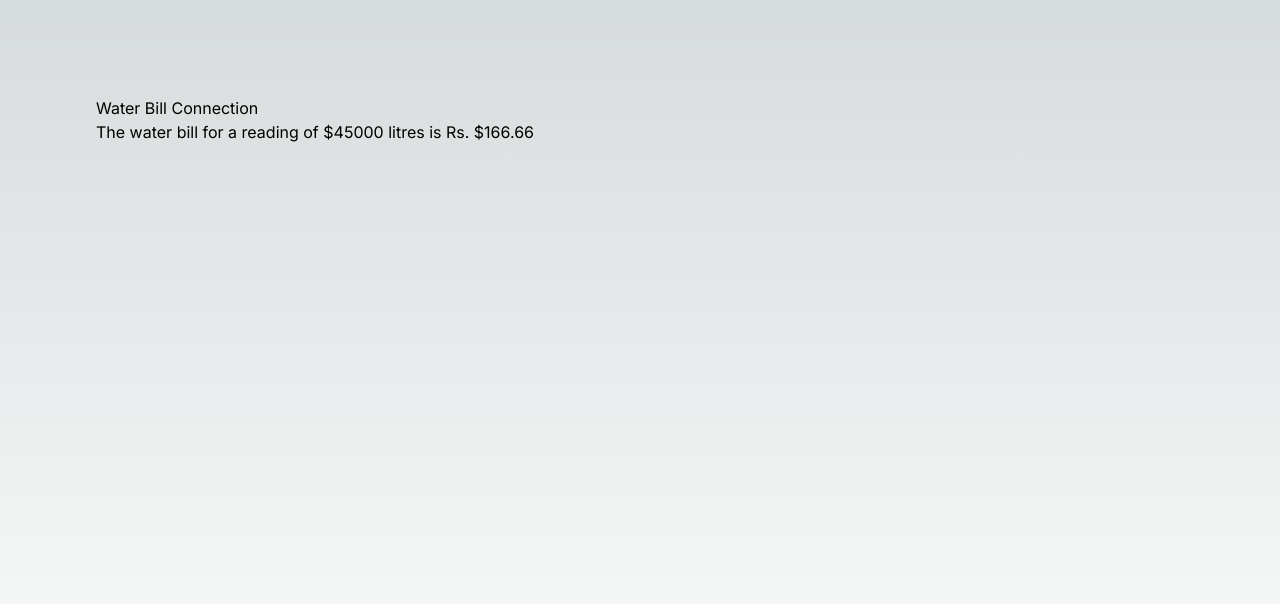
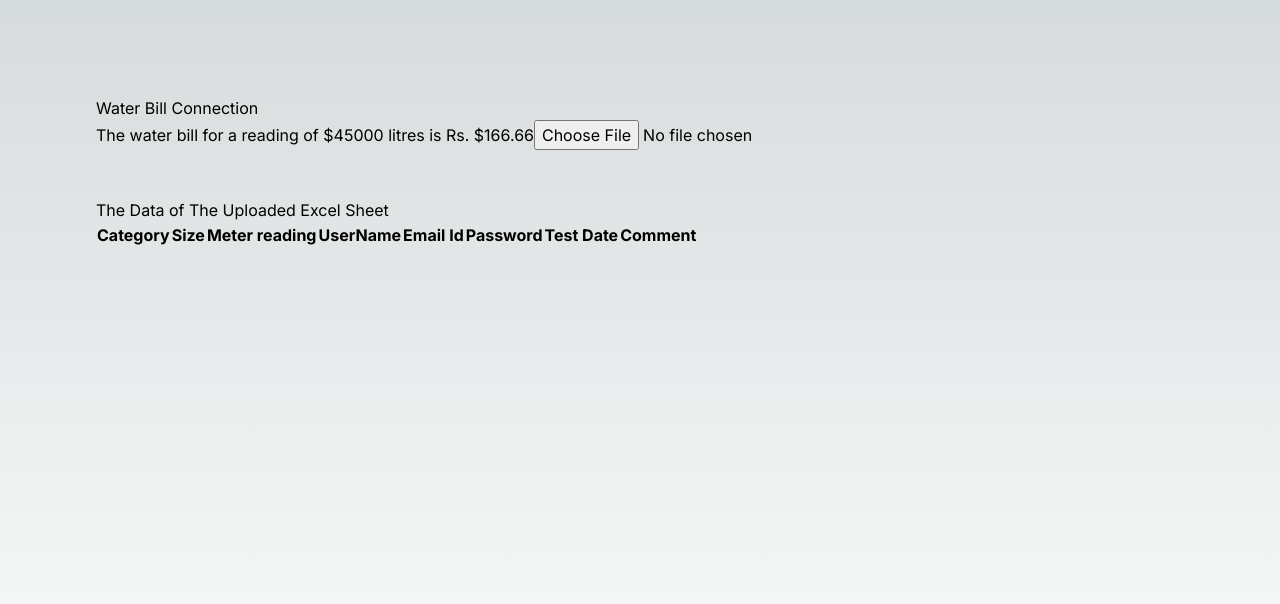
Before and after one commit to bhoomiagrawal/water-bill-engine, a Next.js app: page /bill in a window 1280 px wide. Shown: the top 604 px of the page. Built offline with nearby package versions, Linux system fonts and the light colour scheme.

Commit message:
feat:read xlsx file

```diff
--- a/package.json
+++ b/package.json
@@ -9,9 +9,11 @@
     "lint": "next lint"
   },
   "dependencies": {
+    "next": "14.2.5",
     "react": "^18",
+    "react-bootstrap": "^2.10.4",
     "react-dom": "^18",
-    "next": "14.2.5"
+    "xlsx": "^0.18.5"
   },
   "devDependencies": {
     "postcss": "^8",
--- a/src/app/bill/page.js
+++ b/src/app/bill/page.js
@@ -1,16 +1,115 @@
+'use client';
 import { calculateWaterBill } from "@/components/calc";
 import { slabs } from "@/components/slabs";
+import * as XLSX from "xlsx";
+import { useState } from "react";
+import Table from 'react-bootstrap/Table';
+// import 'bootstrap/dist/css/bootstrap.min.css';
+import { Col, Form, Row } from 'react-bootstrap';
 // Example usage:
 let reading = 45000;
 let waterBill = calculateWaterBill(reading, slabs);
 console.log(`The water bill for a reading of ${reading} litres is Rs. ${waterBill.toFixed(2)}`);
 
 export default function Bill() {
+    const [items, setItems] = useState([]);
+    const [allReadings, setAllReadings] = useState([]);
+
+    // console.log("item",items)
+    const readExcel = (file) => {
+        console.log(file, "fileeeeeeeeeeeeeeeeeeeee")
+        const promise = new Promise((resolve, reject) => {
+            const fileReader = new FileReader();
+            console.log(fileReader, "fileReaderfileReader")
+            fileReader.readAsArrayBuffer(file);
+            fileReader.onload = (e) => {
+                const bufferArray = e.target.result;
+                const wb = XLSX.read(bufferArray, {
+                    type: "buffer"
+                });
+                console.log("dattttttttaaaaaaaaaaa", wb)
+                const wsname = wb.SheetNames[0];
+                const ws = wb.Sheets[wsname];
+                console.log("dattttttttaaaaaaaaaaa wsname wsname", wsname)
+                console.log("ws111111111111111111111111111111111111111111111111111", ws)
+                console.log(XLSX.utils.sheet_to_json, "{XLSX.utils.sheet_to_jsonXLSX.utils.sheet_to_json");
+                const data = XLSX.utils.sheet_to_json(ws);
+                console.log(data);
+                resolve(data);
+            };
+            fileReader.onerror = (error) => {
+                reject(error);
+            };
+        });
+        promise.then((d) => {
+            setItems(d);
+        });
+    };
     return (
         <main className=" min-h-screen  p-24">
             <h2>Water Bill Connection</h2>
             <div>
                 The water bill for a reading of ${reading} litres is Rs. ${waterBill.toFixed(2)}
+                {/* <form onSubmit={onSubmit}> */}
+                <input
+                    type="file"
+                    name="file"
+                    onChange={(e) => {
+                        const file = e.target.files[0];
+                        readExcel(file);
+                    }}
+                />
+                {/* <input type="submit" value="Upload" /> */}
+                {/* </form> */}
+                <br></br>
+                <br></br>
+                <br></br>
+
+                <Row>
+                    <Col lg={12}>
+                        <h3>The Data of The Uploaded Excel Sheet</h3>
+                        <Table>
+                            <thead>
+                                <tr>
+                                    <th>Category</th>
+                                    <th>Size</th>
+                                    <th>Meter reading</th>
+                                    <th>UserName</th>
+                                    <th>Email Id</th>
+                                    <th>Password</th>
+                                    <th>Test Date</th>
+                                    <th>Comment</th>
+                                </tr>
+                            </thead>
+                            <tbody>
+                                {items.map((datas, index) =>
+// console.log(allReadings,"datadsssssssssssssss",datas)
+// console.log(allReadings,"datadsssssssssssssss",typeof(datas['Meter reading']),datas['Meter reading'])
+// console.log(allReadings,"datadsssssssssssssss",typeof(datas?.__EMPTY_1),datas?.__EMPTY_1)
+// console.log("datadsssssssssssssss",typeof(datas?.Category), datas?.Category?.toLowerCase())
+
+                                    <tr key={index}>
+
+                                        <td>{datas?.Category?.toLowerCase()}</td>
+                                        <td>{datas?.Size}</td>
+                                        <td>{datas['Meter reading']}</td>
+                                        <td>{datas.__EMPTY_1}</td>
+                                        <td>{datas.__EMPTY_2}</td>
+                                        <td>{datas.__EMPTY_3}</td>
+                                        <td>{datas.__EMPTY_4}</td>
+                                        <td>{datas.__EMPTY_5}</td>
+                                        <td>{datas.__EMPTY_6}</td>
+                                        <td>{datas['Current consumption']}</td>
+                                        <td>{datas['Permanent/temp']}</td>
+                                        <td>{datas?.Rebate}</td>
+
+                                    </tr>
+                                )}
+                            </tbody>
+                        </Table>
+                    </Col>
+                </Row>
+
             </div>
 
         </main>
```
Also changed, not shown: 1 other file (tests, documents, lock files or other folders).
